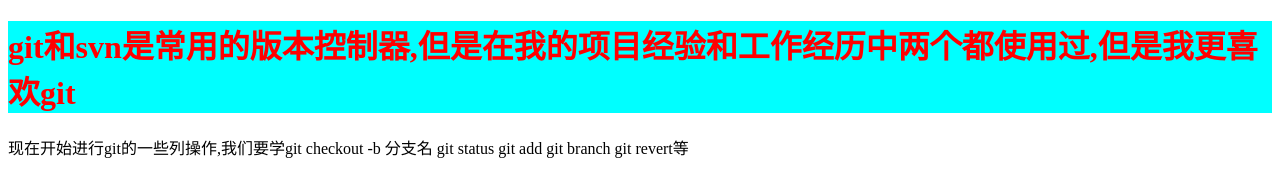
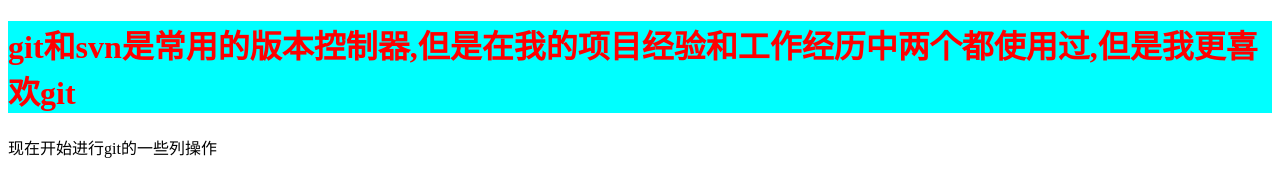
Before and after one commit to Vickeywei/MyFirstApp, a plain HTML site: page index.html in a window 1280 px wide. Drawn offline with Linux system fonts and the light colour scheme.

Commit message:
Revert "我是魏琦的teammates,我修改了学习的内容"
This reverts commit ef8259fabd45609034b5cc1ee99707ecc4bc938a.
我目前不想合并a分支

```diff
--- a/index.html
+++ b/index.html
@@ -16,7 +16,7 @@
 </head>
 <body>
 	<h1 class="main">git和svn是常用的版本控制器,但是在我的项目经验和工作经历中两个都使用过,但是我更喜欢git</h1>
-	<p class="content">现在开始进行git的一些列操作,我们要学git checkout -b 分支名 git status git add git branch git revert等</p>
+	<p class="content">现在开始进行git的一些列操作</p>
 
 </body>
 </html>
```
